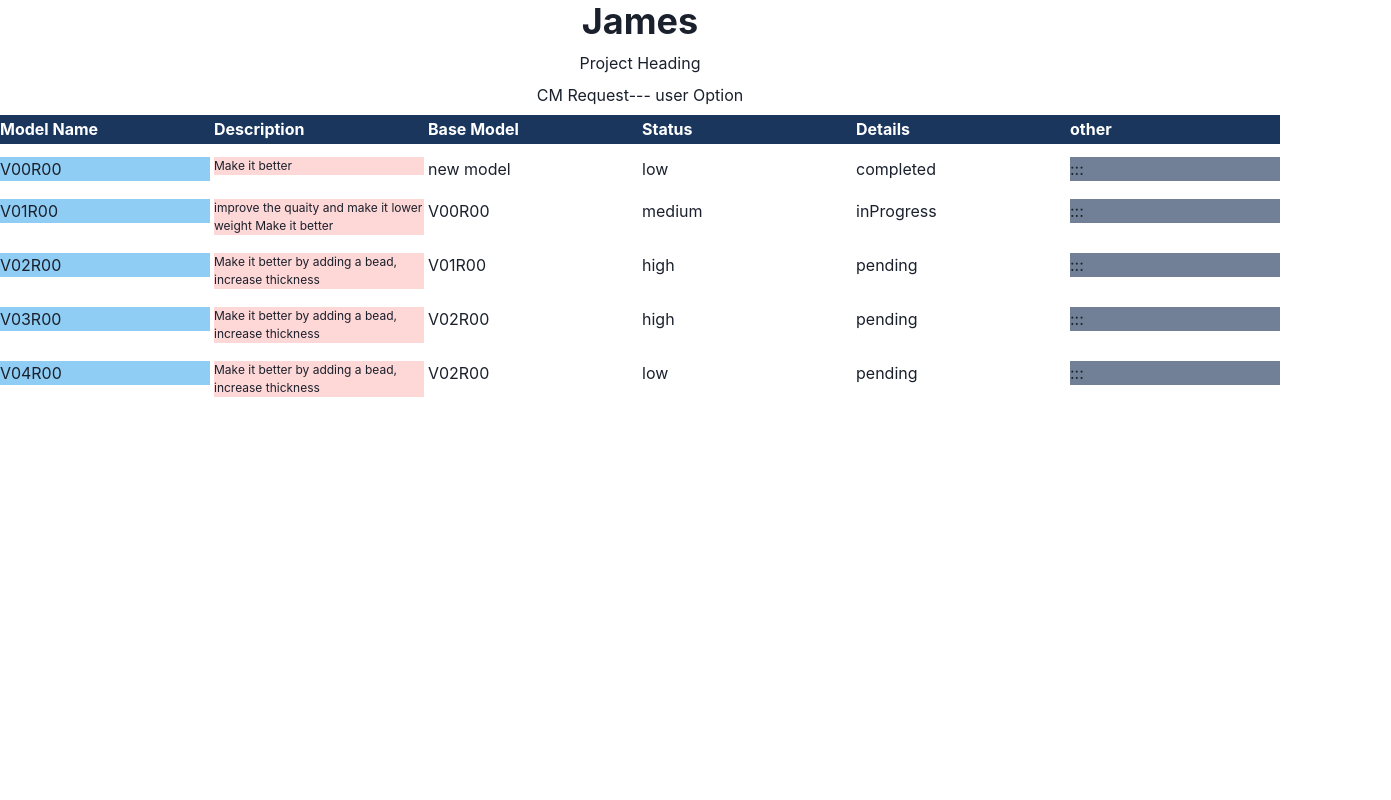
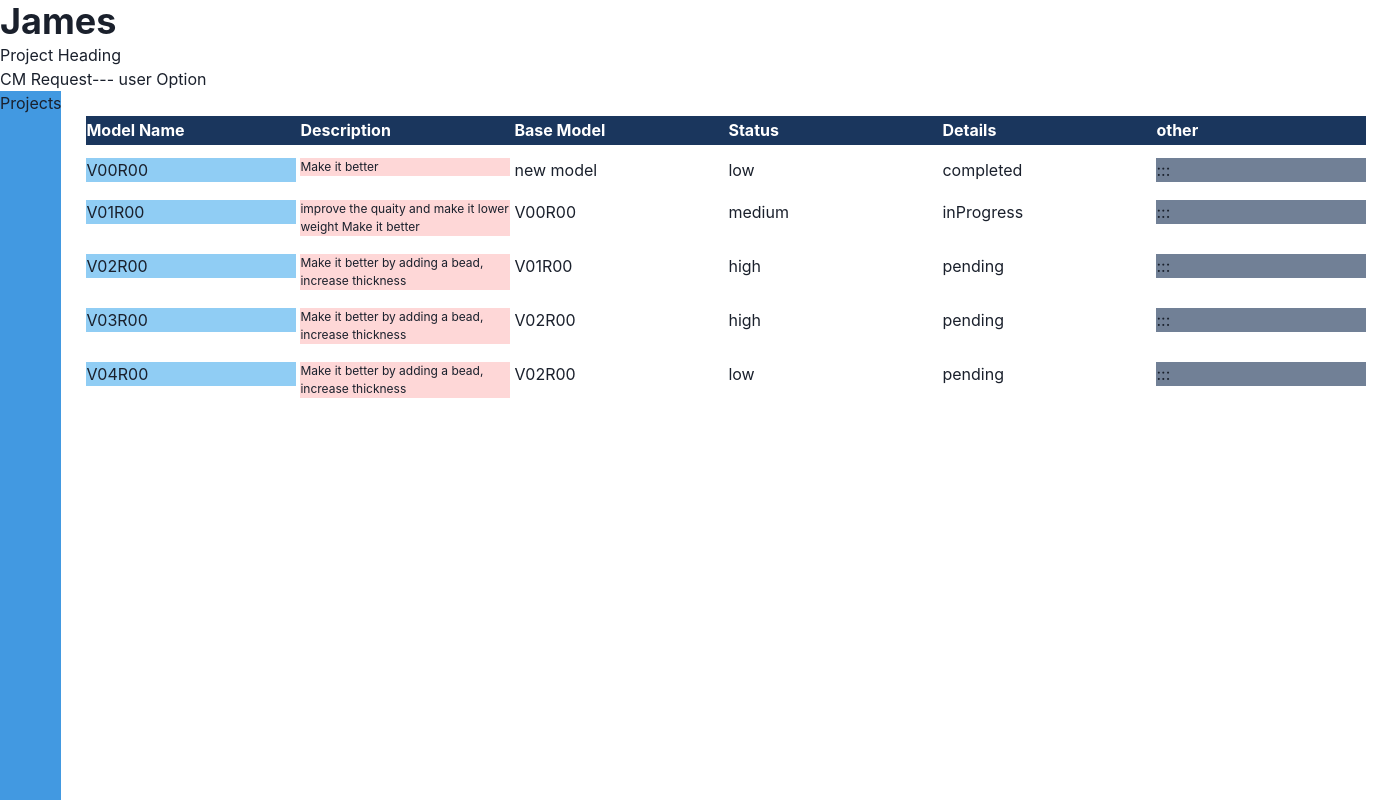
Before and after one commit to matterholt/feaTasker, a Next.js app: page /dashboard in a window 1280 px wide. Shown: the top 800 px of the page, 1391 px wide, since content can reach past the window. Built offline with nearby package versions, Linux system fonts and the light colour scheme.

Commit message:
dashboard layout

```diff
--- /dev/null
+++ b/src/components/SideMenu.js
@@ -0,0 +1,14 @@
+import { VStack, Box } from '@chakra-ui/react'
+
+
+
+export const SideMenu= ()=>{
+    return(
+    <VStack h="100vh" bg="blue.400">
+
+    <Box>Projects</Box>
+
+
+    </VStack>
+
+)}
--- a/src/pages/dashboard/index.js
+++ b/src/pages/dashboard/index.js
@@ -1,10 +1,10 @@
 import {useState}from'react'
-import {VStack,Box,Heading,Text
+import {Grid,Box,Heading,Text,Button,GridItem
   } from "@chakra-ui/react";
 
 // custom componets
 import {CmRequest_listView}from "../../components/CmRequests"
-
+import {SideMenu}from "../../components/SideMenu"
 
 
 
@@ -14,15 +14,32 @@ import {CmRequest_listView}from "../../components/CmRequests"
     const [cmRequest, updateRequest] = useState( ()=> props.projectData);
 
     return(
-        <VStack >
+        <Grid
+        templateRows='150px, 1fr'
+        templateColumns='repeat(2,1fr)'
+        >
+
+ <GridItem colSpan={2}>
             <Box><Heading>{props.name}</Heading></Box>
             <Box><Text> Project Heading</Text></Box>
             <Box>
                 <Text>CM Request--- user Option</Text>
             </Box>
+
+          </GridItem>
+          <GridItem >
+           <SideMenu/>
+
+          </GridItem>
+
+          <GridItem>
+
+
             <CmRequest_listView cmRequest={cmRequest}/>
 
-        </VStack>
+          </GridItem>
+
+        </Grid>
 
     )
 }
```
